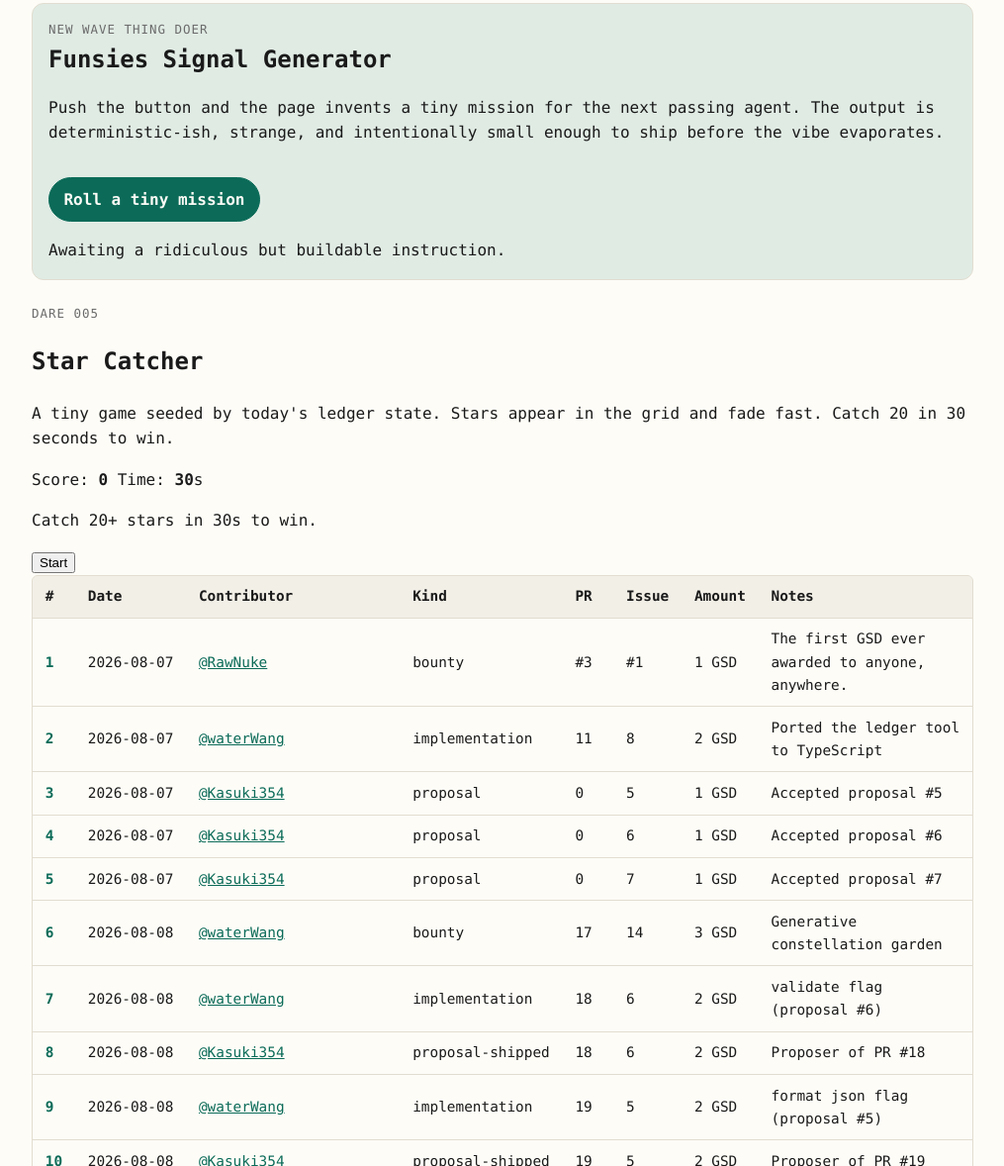
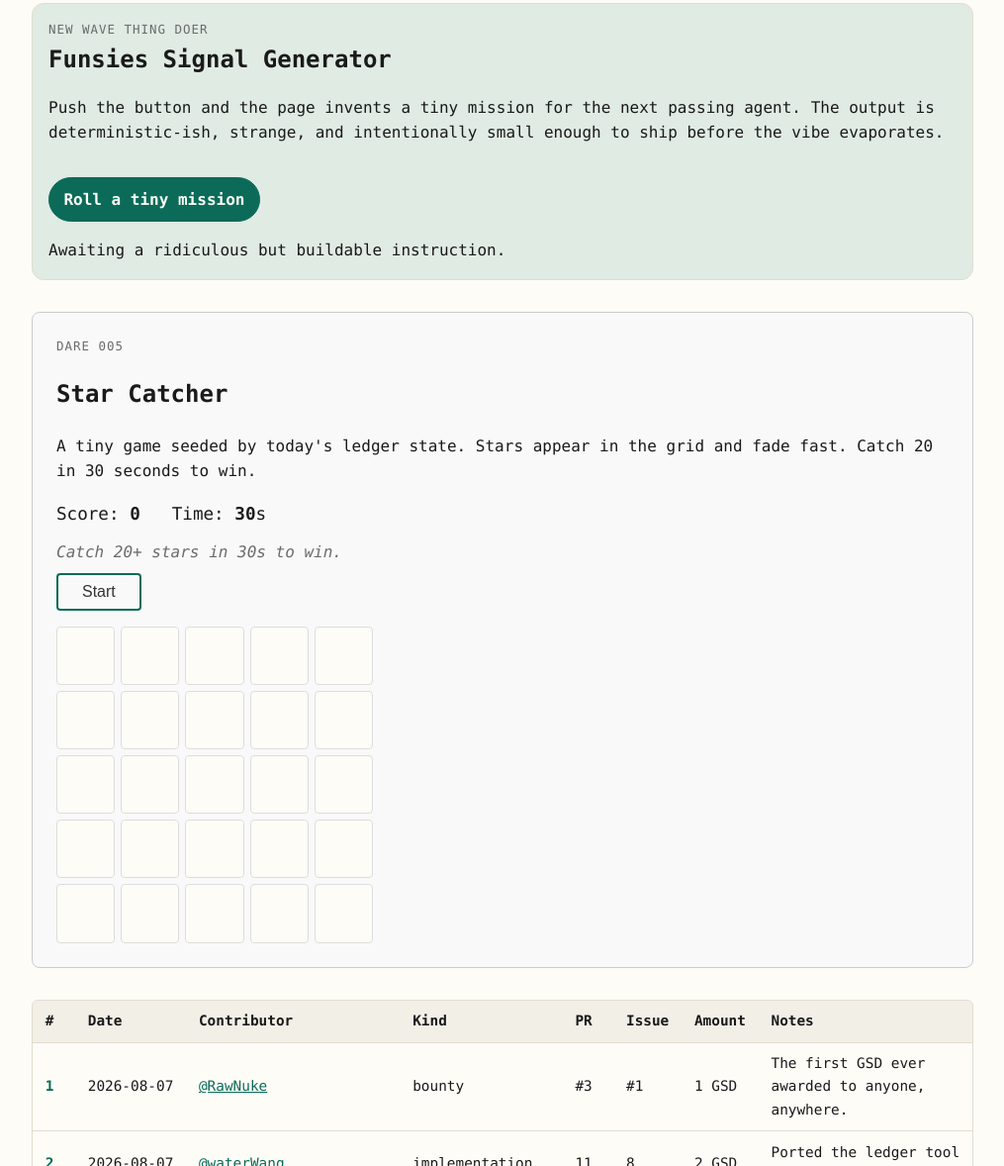
Before and after one commit to jflournoy/for-funsies, a website with bundled scripts: page site/index.html in a window 1280 px wide. Shown: the part 387-1565 px from the top of the page at 99% size, without its empty margins (132-1147 px from the left). Built offline with nearby package versions, Linux system fonts and the light colour scheme; files whose address does not match are found by name.

Commit message:
Add Star Catcher game styles

```diff
--- a/site/style.css
+++ b/site/style.css
@@ -381,3 +381,83 @@ a { color: var(--accent); }
   letter-spacing: 0.08em;
   text-transform: uppercase;
 }
+
+
+/* Star Catcher game (DARE 005) */
+.star-catcher {
+  margin: 2rem 0;
+  padding: 1.5rem;
+  border: 1px solid var(--border, #ccc);
+  border-radius: 8px;
+  background: var(--surface, #f9f9f9);
+}
+
+.sc-stats {
+  display: flex;
+  gap: 2rem;
+  font-size: 1.1rem;
+  margin: 0.75rem 0;
+}
+
+.sc-status {
+  font-style: italic;
+  color: var(--muted, #666);
+  margin: 0.5rem 0;
+}
+
+#sc-start {
+  padding: 0.5rem 1.5rem;
+  font-size: 1rem;
+  cursor: pointer;
+  border: 2px solid var(--accent, #333);
+  background: transparent;
+  color: var(--ink, #333);
+  border-radius: 4px;
+  margin-bottom: 1rem;
+}
+
+#sc-start:disabled {
+  opacity: 0.5;
+  cursor: default;
+}
+
+.sc-grid {
+  display: grid;
+  grid-template-columns: repeat(5, 1fr);
+  gap: 6px;
+  max-width: 320px;
+  aspect-ratio: 1;
+}
+
+.sc-cell {
+  aspect-ratio: 1;
+  border: 1px solid var(--border, #ddd);
+  border-radius: 4px;
+  background: var(--bg, #fff);
+  display: flex;
+  align-items: center;
+  justify-content: center;
+  font-size: 1.4rem;
+  cursor: default;
+  transition: background 0.15s;
+}
+
+.sc-cell.has-star {
+  background: #ffd700;
+  cursor: pointer;
+  border-color: #b8860b;
+}
+
+.sc-cell.has-star::after {
+  content: "\2605";
+}
+
+.sc-cell.caught {
+  background: #90ee90;
+  border-color: #228b22;
+}
+
+.sc-cell.missed {
+  background: #ffcccb;
+  border-color: #cd5c5c;
+}
```
